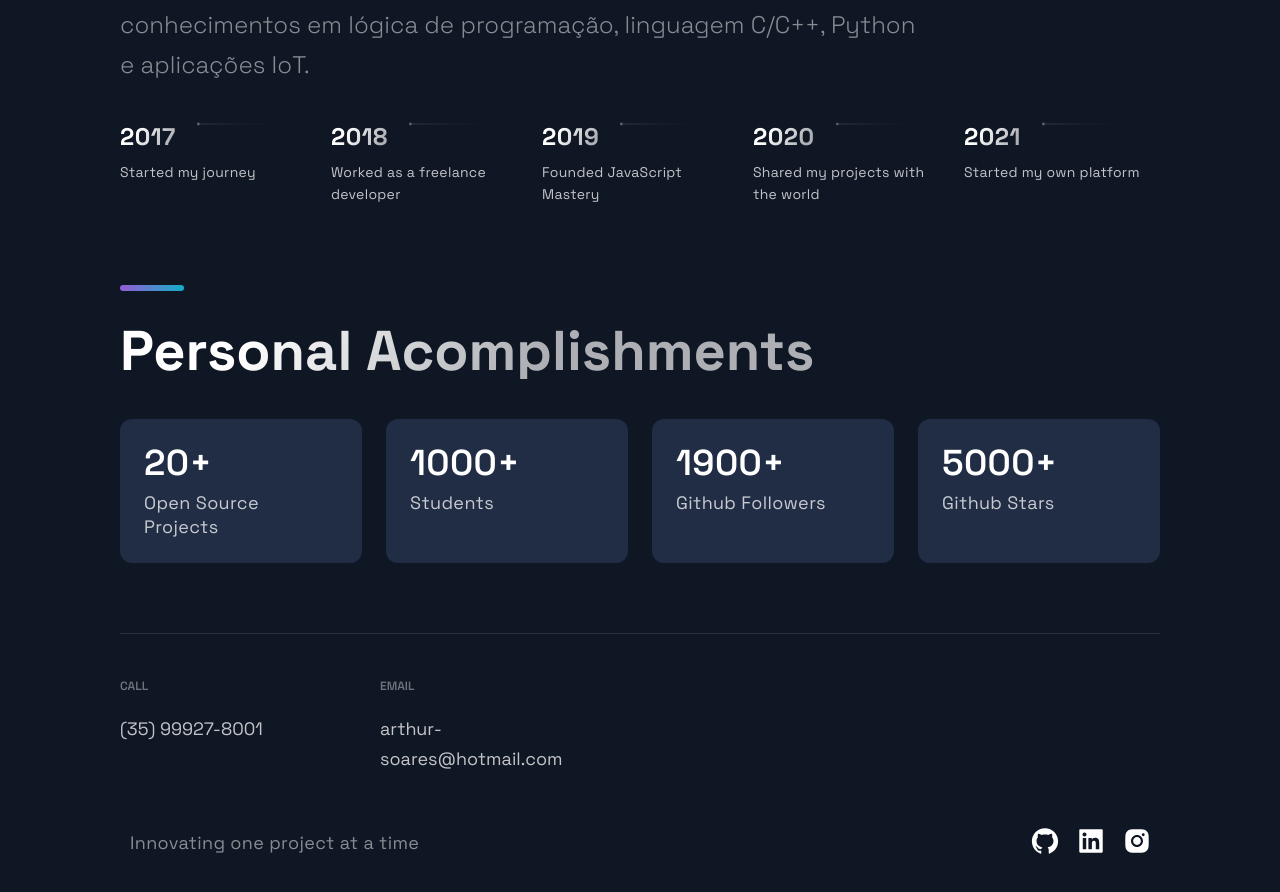
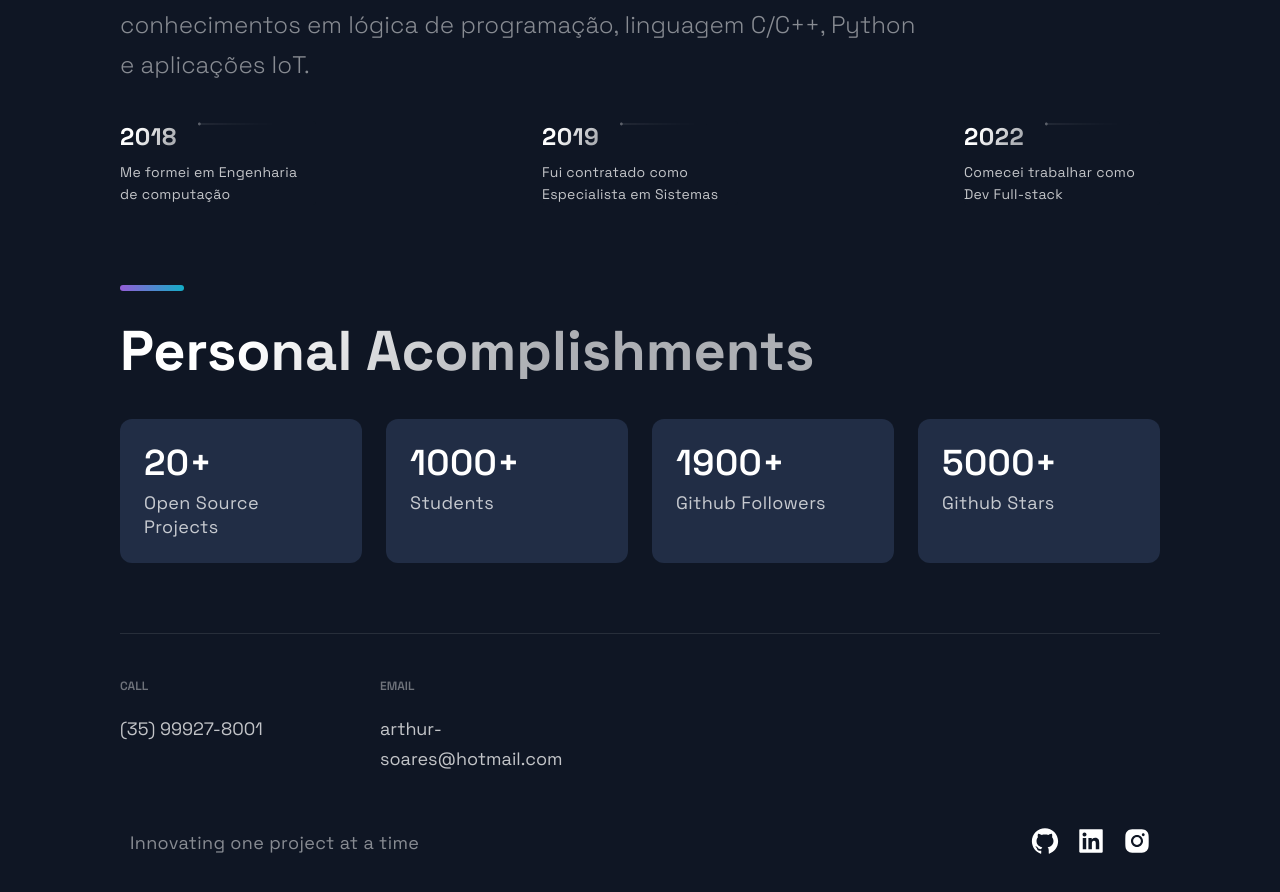
Before and after one commit to amorelliarthur/portifolio_website, a Next.js app: page / in a window 1280 px wide. Shown: the part 2811-3703 px from the top of the page. Built offline with nearby package versions, Linux system fonts and the light colour scheme.

Commit message:
Constants

```diff
--- a/src/constants/constants.js
+++ b/src/constants/constants.js
@@ -38,9 +38,7 @@ export const projects = [
 ];
 
 export const TimeLineData = [
-  { year: 2017, text: 'Started my journey', },
-  { year: 2018, text: 'Worked as a freelance developer', },
-  { year: 2019, text: 'Founded JavaScript Mastery', },
-  { year: 2020, text: 'Shared my projects with the world', },
-  { year: 2021, text: 'Started my own platform', },
+  { year: 2018, text: 'Me formei em Engenharia de computação', },
+  { year: 2019, text: 'Fui contratado como Especialista em Sistemas', },
+  { year: 2022, text: 'Comecei trabalhar como Dev Full-stack', },
 ];
```
